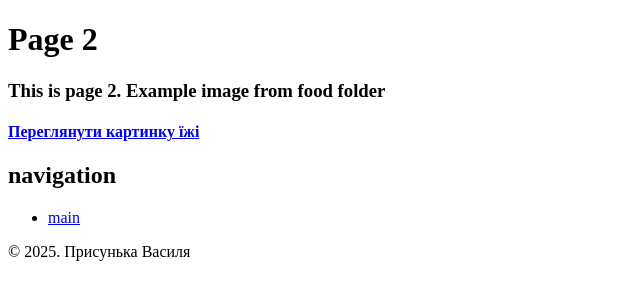
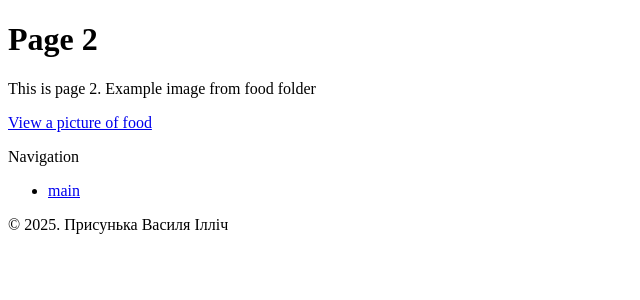
Before and after one commit to SDXIDN/web-technologies-.-, a plain HTML site: page lab2web/page2.html in a window 1280 px wide. Shown: the whole page, without its empty margins (0-640 px from the left). Drawn offline with Linux system fonts and the light colour scheme.

Commit message:
updt lab 2

```diff
--- a/lab2web/page2.html
+++ b/lab2web/page2.html
@@ -10,13 +10,13 @@
   <h1>Page 2</h1>
 </header>
 
-<main><h3>
-  <p>This is page 2. Example image from food folder</p><h4>
-  <p><a href="assets/food/OIP.webp"target="_blank">Переглянути картинку їжі</a></p></h4>
-</main></h3>
+<main>
+  <p> <font size="3">This is page 2. Example image from food folder</font></p>
+  <p><a href="assets/food/OIP.webp"target="_blank">View a picture of food</a></p>
+</main>
 
 <nav>
-  <h2>navigation</h2>
+ <p><font size="3">Navigation</font></p>
   <ul>
     <li><a href="index.html">main</a></li>
     <!-- <li><a href="task2.html">Завдання 2</a></li> -->
@@ -24,7 +24,7 @@
 </nav>
 
 <footer>
-  <p>&copy; 2025. Присунька Василя</p>
+  <p>&copy; 2025. Присунька Василя Ілліч</p>
 </footer>
 
 </body>
```
Also changed, not shown: lab2task 1 and  2/task2.html (+3 -6 lines), lab2web/index.html (+8 -7 lines), lab2web/page1.html (+6 -5 lines).
